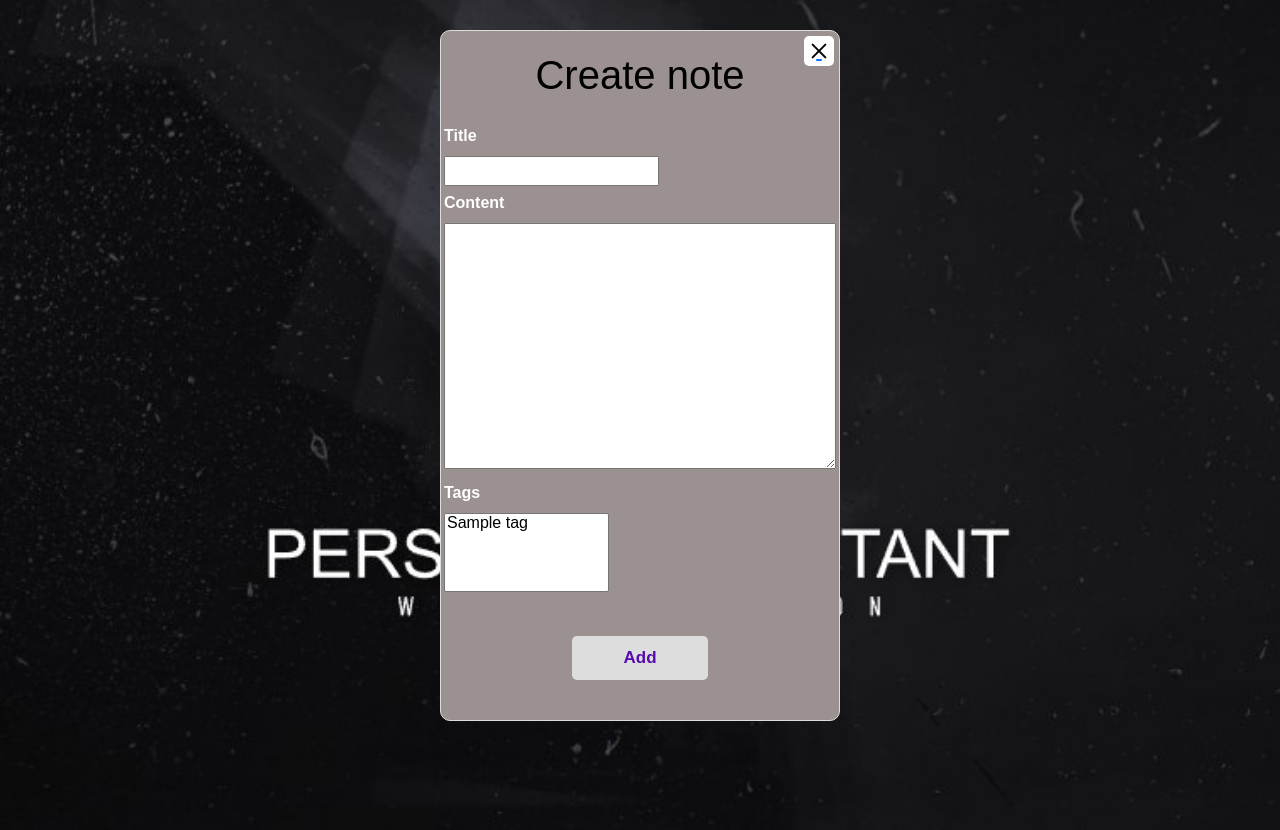
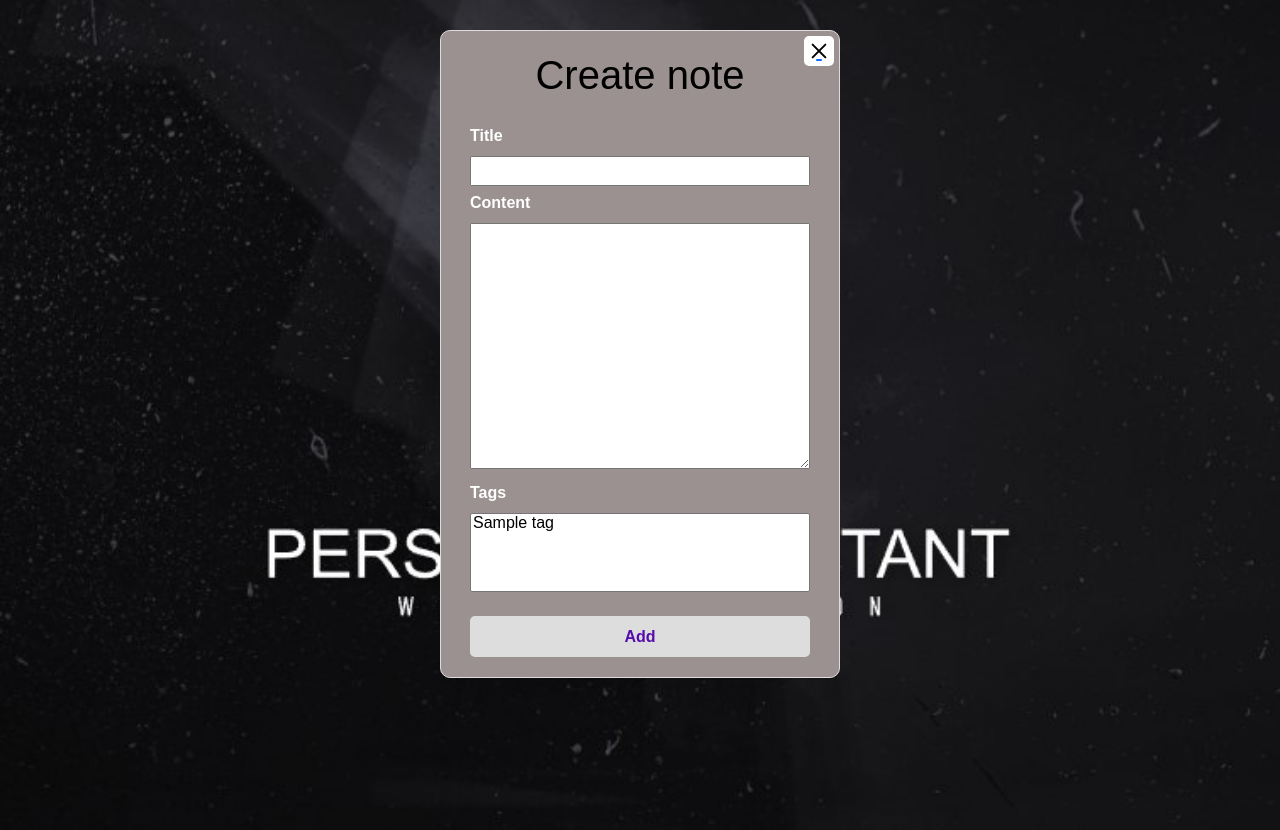
Before and after one commit to kirienkovitaliy/Personal_Assistant_Web_application_Django, a Django app: page /notebook/add in a window 1280 px wide. Run offline with Django 4.2, Linux system fonts and the light colour scheme; a user stored in the database is signed in; tables that the repository leaves empty hold one stand-in row (values such as "Sample post").

Commit message:
Update note_form.html

```diff
--- a/Personal_Assistant/notebook/templates/notebook/note_form.html
+++ b/Personal_Assistant/notebook/templates/notebook/note_form.html
@@ -82,8 +82,16 @@
 
     select {
     word-wrap: normal;
-    width: 165px;
-}
+    width: 340px;
+    }
+
+    button, input, optgroup, select, textarea {
+        margin: 0;
+        font-family: inherit;
+        font-size: inherit;
+        line-height: inherit;
+        width: 340px;
+    }
 
 </style>
 <body>
```
